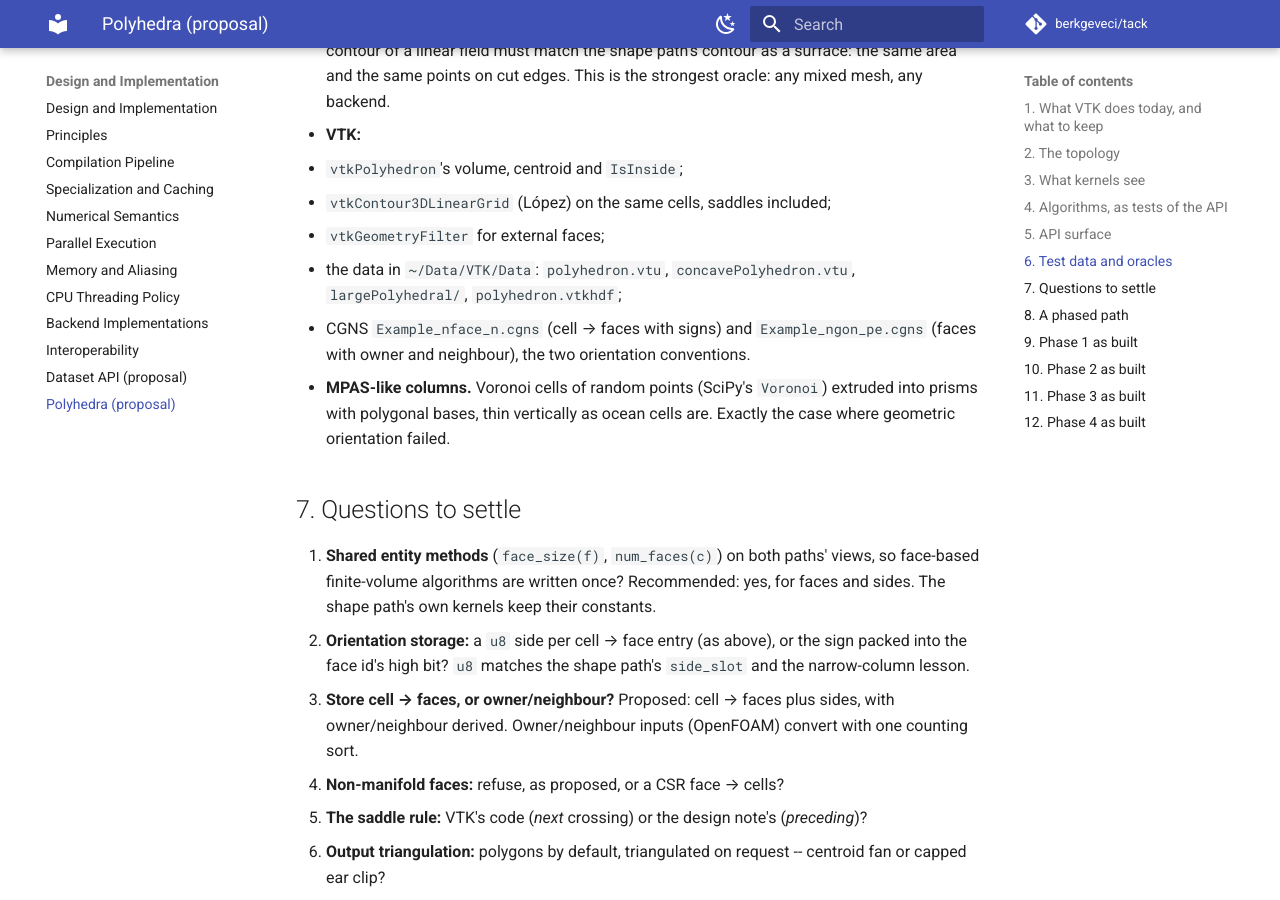
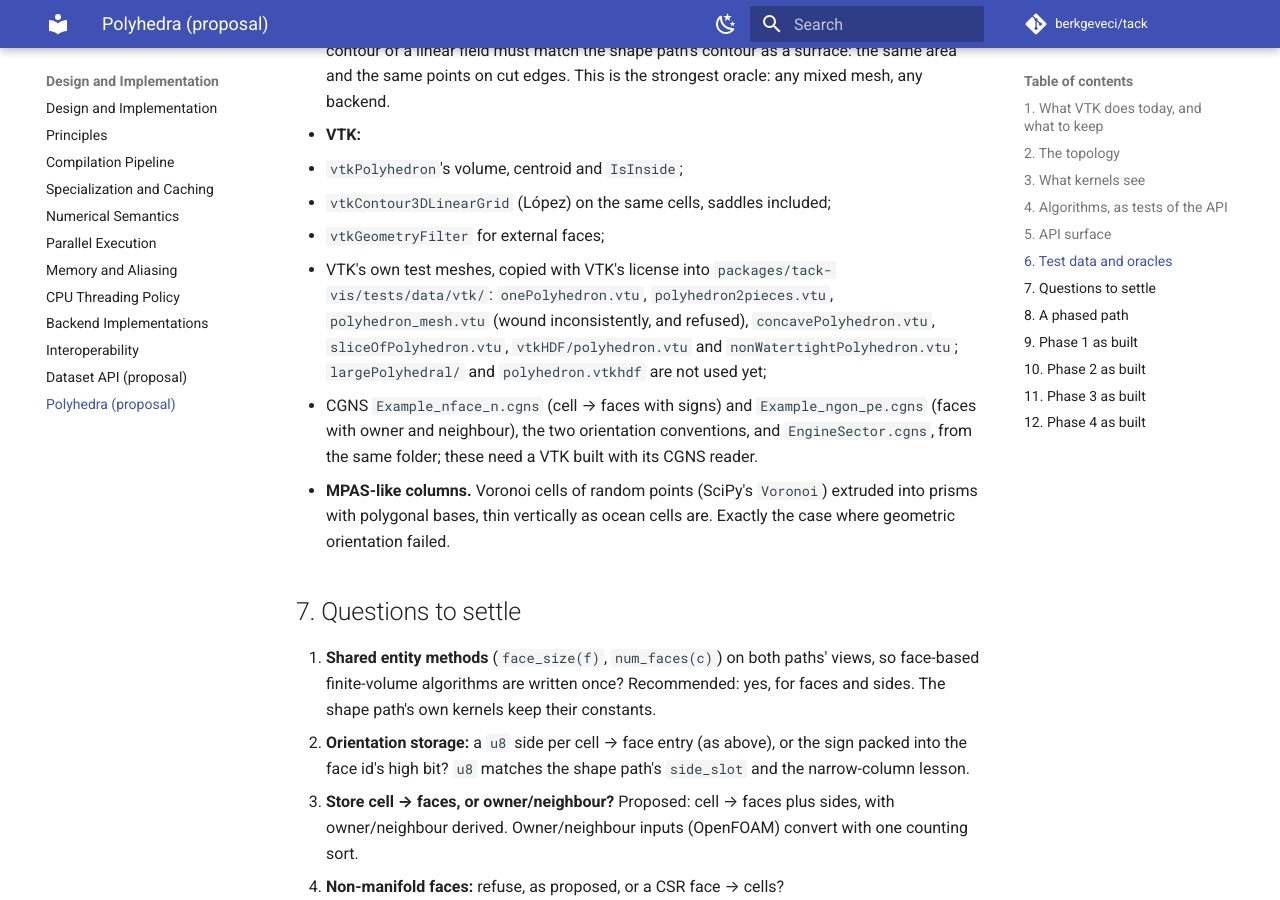
Before and after one commit to berkgeveci/tack, an MkDocs documentation site: the page built from docs/design/polyhedra.md, in a window 1280 px wide and 900 px high, scrolled down 7401 px. Built offline with MkDocs 1.6.1 and Material for MkDocs 9.7.7, drawn with Linux system fonts in a browser that asks for light colours; comment, search, counter and statistics services are not loaded.

Commit message:
Bundle the VTK test meshes the polyhedra tests read
test_polyhedra.py read seven polyhedral .vtu files and three CGNS files
from ~/Data/VTK/Data and skipped each case whose file was missing, so on
any machine without that directory, CI included, the checks against real
meshes never ran.

Copy the ten files, about 1.9 MB, from VTK's data store into
packages/tack-vis/tests/data/vtk/, fetched by the SHA-512 recorded in
VTK's source tree and verified against it, with VTK's BSD-3 license and
a README listing each file's size and hash. Mark them -text so git
never rewrites them. The tests read that folder and no longer skip on a
missing file; the CGNS cases skip only when VTK was built without its
CGNS reader.

```diff
--- a/docs/design/polyhedra.md
+++ b/docs/design/polyhedra.md
@@ -331,11 +331,16 @@
   - `vtkPolyhedron`'s volume, centroid and `IsInside`;
   - `vtkContour3DLinearGrid` (López) on the same cells, saddles included;
   - `vtkGeometryFilter` for external faces;
-  - the data in `~/Data/VTK/Data`: `polyhedron.vtu`,
-    `concavePolyhedron.vtu`, `largePolyhedral/`, `polyhedron.vtkhdf`;
+  - VTK's own test meshes, copied with VTK's license into
+    `packages/tack-vis/tests/data/vtk/`: `onePolyhedron.vtu`,
+    `polyhedron2pieces.vtu`, `polyhedron_mesh.vtu` (wound inconsistently,
+    and refused), `concavePolyhedron.vtu`, `sliceOfPolyhedron.vtu`,
+    `vtkHDF/polyhedron.vtu` and `nonWatertightPolyhedron.vtu`;
+    `largePolyhedral/` and `polyhedron.vtkhdf` are not used yet;
   - CGNS `Example_nface_n.cgns` (cell → faces with signs) and
     `Example_ngon_pe.cgns` (faces with owner and neighbour), the two
-    orientation conventions.
+    orientation conventions, and `EngineSector.cgns`, from the same
+    folder; these need a VTK built with its CGNS reader.
 - **MPAS-like columns.** Voronoi cells of random points (SciPy's
   `Voronoi`) extruded into prisms with polygonal bases, thin vertically as
   ocean cells are. Exactly the case where geometric orientation failed.
```
Also changed, not shown: 15 other files.
